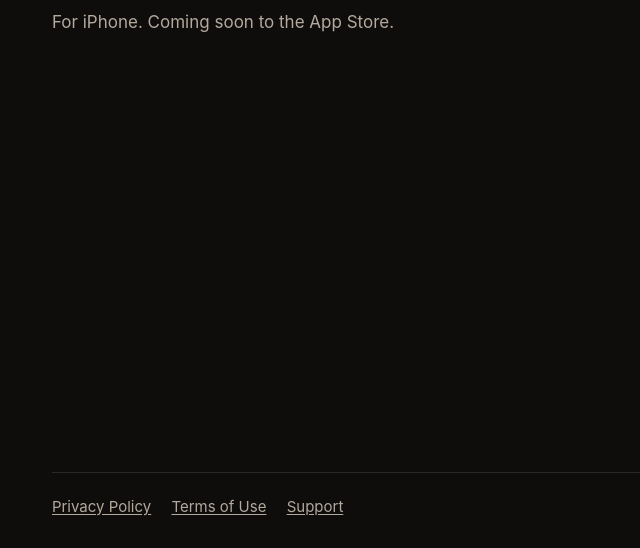
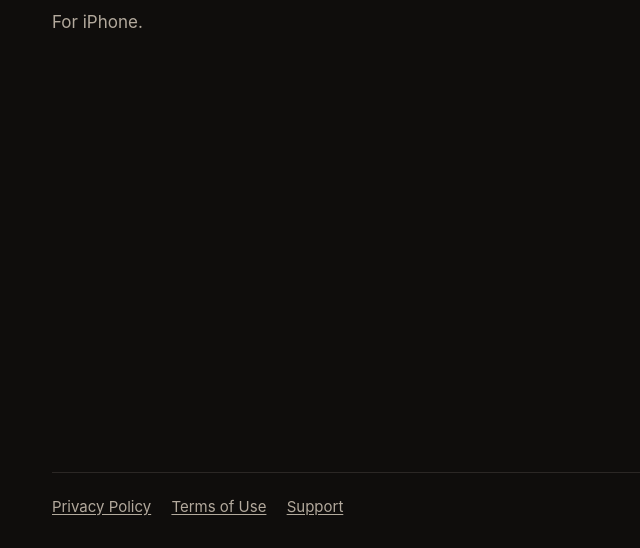
Before and after one commit to Alexander-Davidiak/foreground-site, a plain HTML site: page index.html in a window 1280 px wide. Shown: the part 252-800 px from the top of the page, without its empty margins (292-932 px from the left). Drawn offline with Linux system fonts and the light colour scheme.

Commit message:
New app icon; drop the coming soon line
Co-Authored-By: Claude Opus 5.5 <noreply@anthropic.com>

```diff
--- a/index.html
+++ b/index.html
@@ -15,7 +15,7 @@
     <main>
       <h1>Foreground</h1>
       <p class="lead">A short pause with your own photos, before the apps you choose. Then you decide where to go next.</p>
-      <p>For iPhone. Coming soon to the App Store.</p>
+      <p>For iPhone.</p>
     </main>
     <footer>
       <a href="privacy/">Privacy Policy</a>
```
Also changed, not shown: icon.png.
